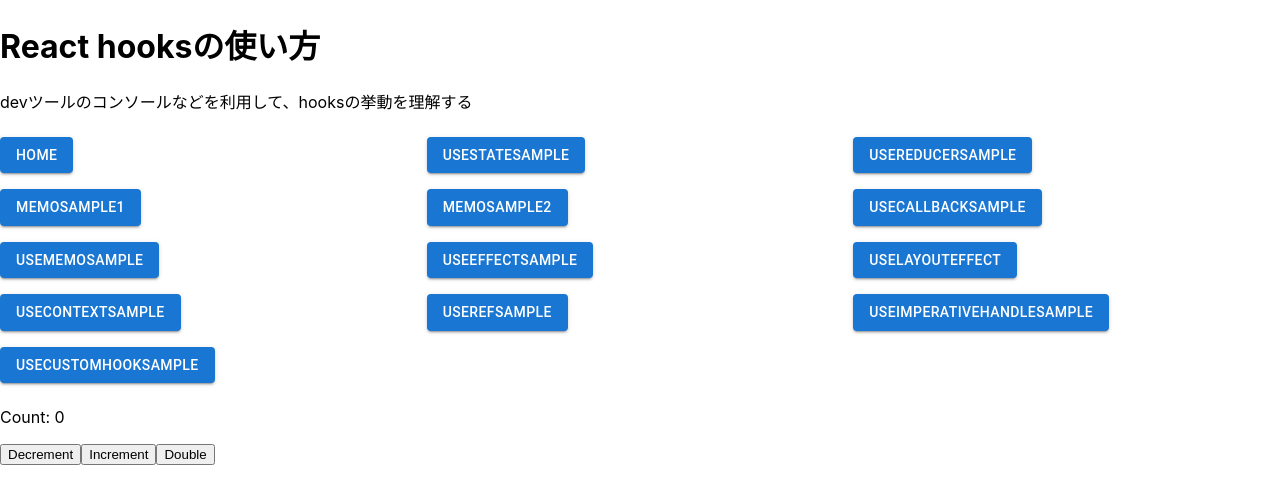
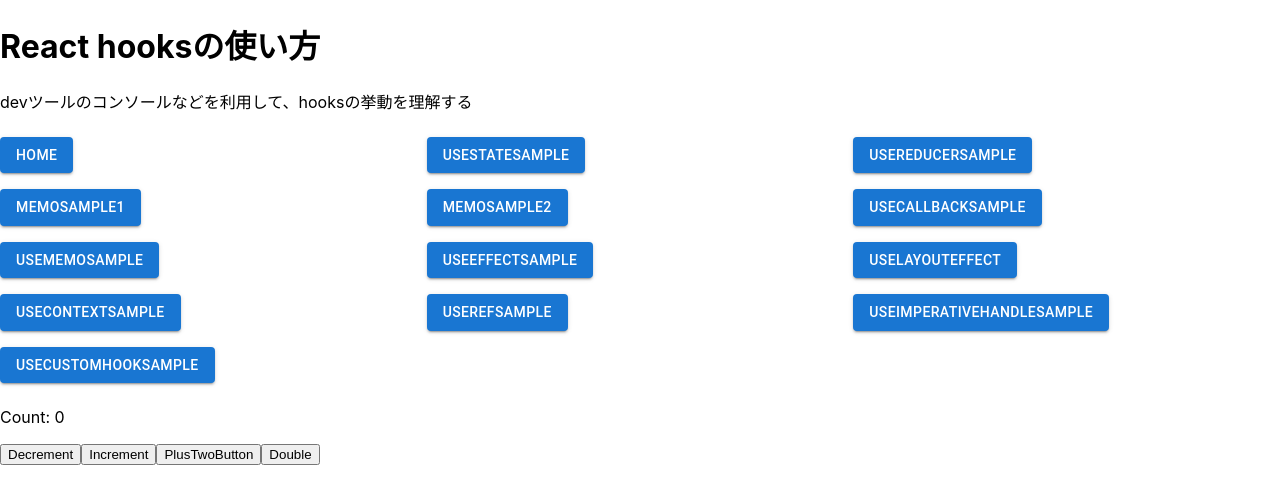
Before and after one commit to tamashiro-syuta/react-hooks-app, a React (Create React App) app: page /UseCallbackSample in a window 1280 px wide. Shown: the top 504 px of the page. Built offline with nearby package versions, Linux system fonts and the light colour scheme.

Commit message:
usecallback関数に通常関数 + usecallback のパターンを追加

```diff
--- a/src/components/UseCallbackSample.tsx
+++ b/src/components/UseCallbackSample.tsx
@@ -3,7 +3,10 @@ import React, { useState, useCallback } from "react";
 // ------------------------------------------------------------------------------
 // Decrement => 通常コンポーネント、通常関数 => 他の関数が呼ばれると、再レンダリング
 // Increment => メモ化コンポーネント、通常関数 => 他の関数が呼ばれると、再レンダリング
+// PlusTwoButton => 通常コンポーネント、useCallback関数で関数をメモ化 => 他の関数が呼ばれると、再レンダリング
 // Double => メモ化コンポーネント、useCallback関数で関数をメモ化 => 呼ばれない限り再レンダリングされない
+
+// 結果：メモ化コンポーネント + useCallback関数 でないとレンダリングされない
 // ------------------------------------------------------------------------------
 
 type ButtonProps = {
@@ -28,6 +31,15 @@ const IncrementButton = React.memo((props: ButtonProps) => {
   return <button onClick={onClick}>Increment</button>;
 });
 
+// PlusTwoButtonは通常の関数コンポーネントでボタンを表示する
+const PlusTwoButton = (props: ButtonProps) => {
+  const { onClick } = props;
+
+  console.log("PlusTwoButtonが再描画されました");
+
+  return <button onClick={onClick}>PlusTwoButton</button>;
+};
+
 // DoubleButtonはメモ化した関数コンポーネントでボタンを表示する
 const DoubleButton = React.memo((props: ButtonProps) => {
   const { onClick } = props;
@@ -48,6 +60,11 @@ export const Parent = () => {
   const increment = () => {
     setCount((c) => c + 1);
   };
+
+  // 通常の関数として定義
+  const plusTwo = useCallback(() => {
+    setCount((c) => c + 2)
+  }, [])
 
   // useCallbackを使って関数をメモ化する
   // useCallbackの第1引数は関数、第2引数は依存配列
@@ -71,6 +88,8 @@ export const Parent = () => {
       {/* メモ化コンポーネントに関数を渡す */}
       {/* メモ化はしているが、親コンポーネント(Parent)から渡される関数がuseCallbackされてないので、Prentがレンダリングされる度に、再レンダリングされる */}
       <IncrementButton onClick={increment} />
+      {/* メモ化コンポーネントに通常の関数を渡す */}
+      <PlusTwoButton onClick={plusTwo} />
       {/* メモ化コンポーネントにメモ化した関数を渡す */}
       <DoubleButton onClick={double} />
     </div>
```
